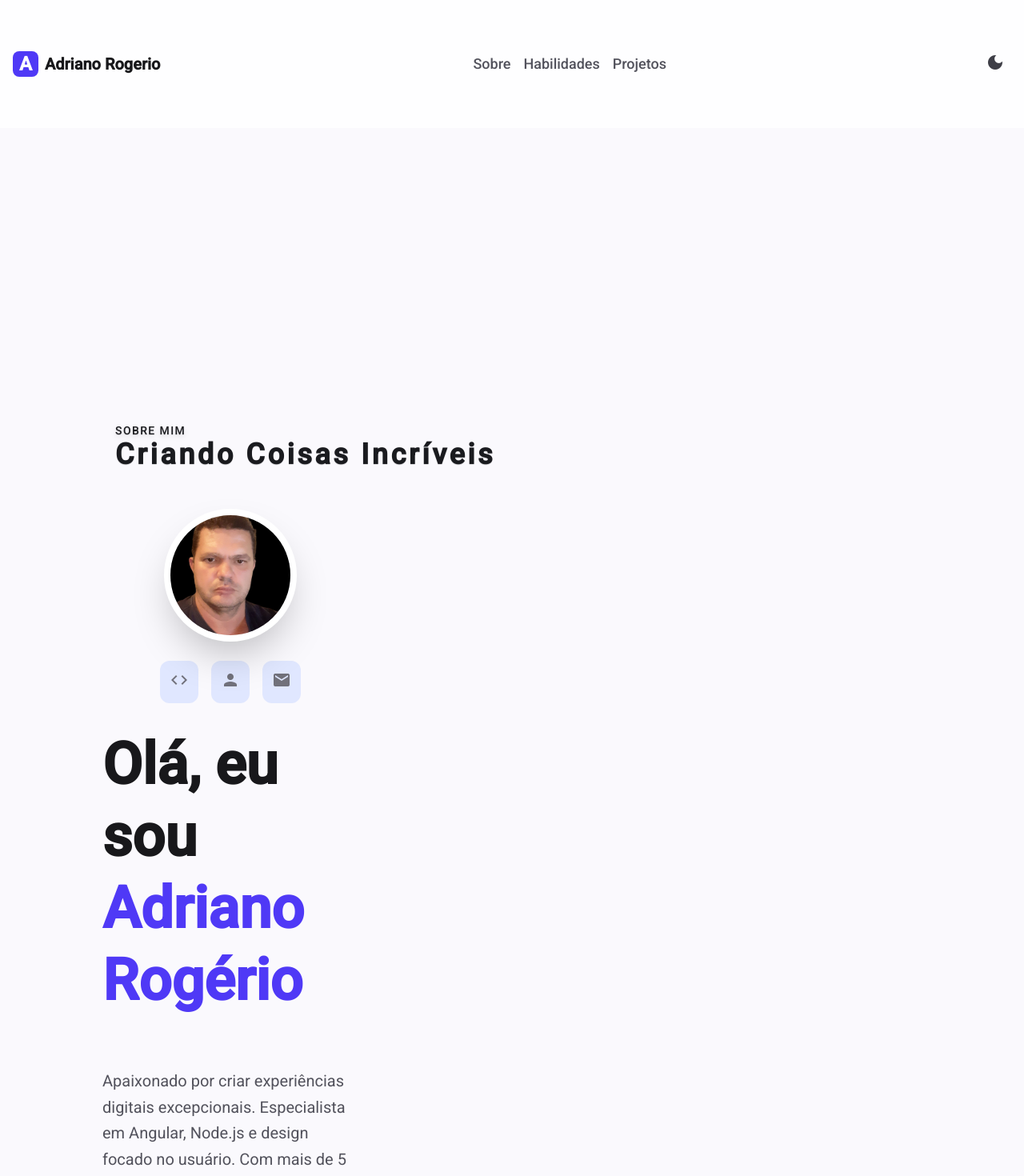
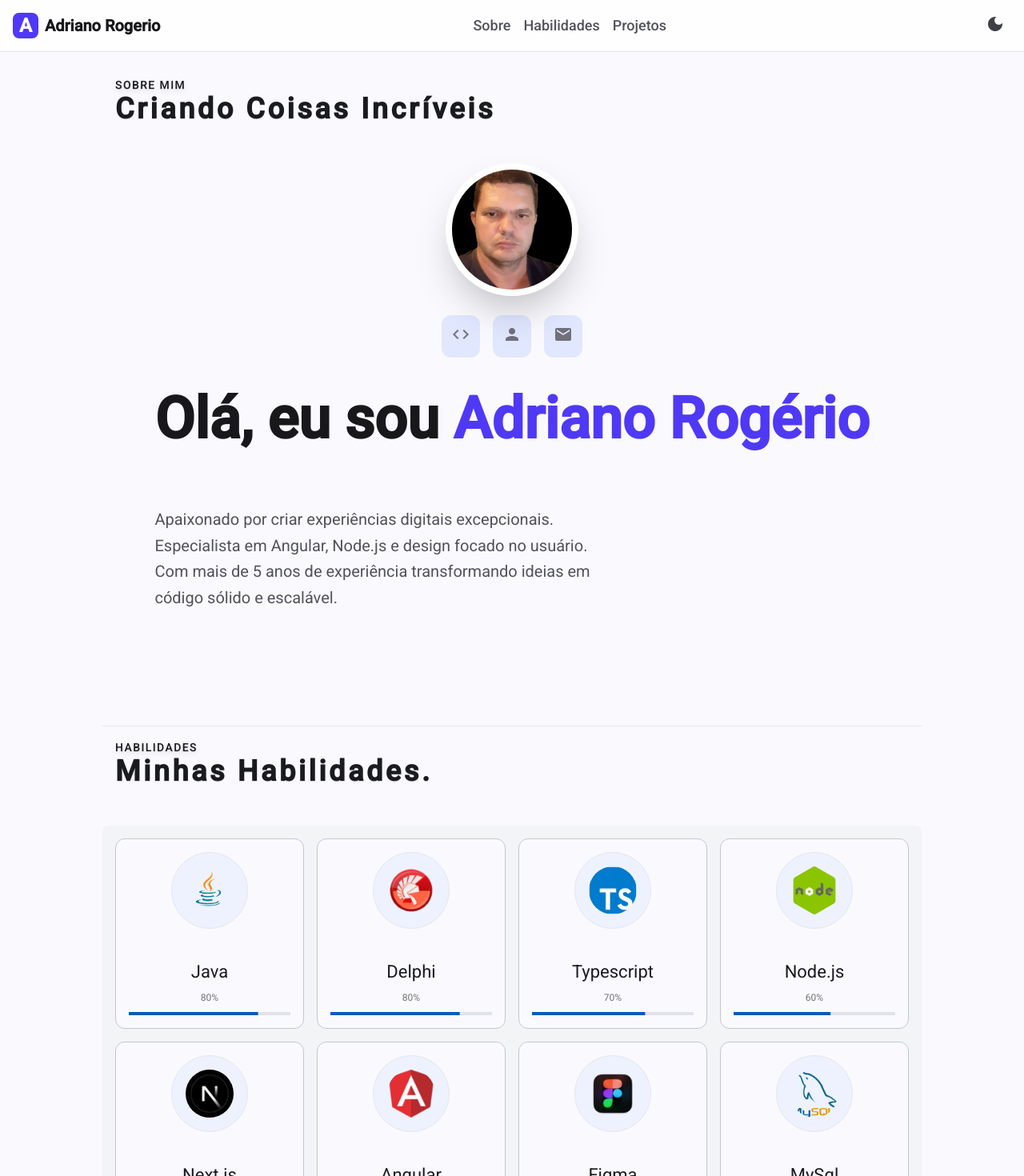
Before and after one commit to GITGARDS/app-portifolio, an Angular app: page / in a window 1280 px wide. Shown: the top 1470 px of the page at 80% size. Built offline with nearby package versions, Linux system fonts and the light colour scheme.

Commit message:
feat: melhorias

```diff
--- a/src/app/app.html
+++ b/src/app/app.html
@@ -1,5 +1,8 @@
-<app-header></app-header>
-
-<app-sobre></app-sobre>
-<app-stacks></app-stacks>
-<app-projetos></app-projetos>
+<div class="min-h-screen">
+  <app-header></app-header>
+  <div>
+    <app-sobre></app-sobre>
+    <app-stacks></app-stacks>
+    <app-projetos></app-projetos>
+  </div>
+</div>
--- a/src/app/components/btn-stacks/btn-stacks.html
+++ b/src/app/components/btn-stacks/btn-stacks.html
@@ -1,11 +1,11 @@
-<mat-card appearance="filled" class="h-52 flex gap-3 px-2">
+<mat-card appearance="filled" class="h-52 flex gap-3 px-2 !border-none" appearance="outlined">
   <mat-card-header>
     <mat-card-title>Stacks</mat-card-title>
   </mat-card-header>
 
   <div class="flex flex-wrap gap-2">
-    @for (item of stacks; track $index) {
-      <span class="px-2 py-1 text-[14px] font-semibold text-gray-700 bg-gray-200 rounded-full border border-gray-400">
+    @for (item of stacks(); track $index) {
+      <span class="px-2 py-1 text-[14px] font-medium text-gray-500 bg-indigo-100 rounded-full ">
         {{ item }}
       </span>
     }
--- a/src/app/components/btn-stacks/btn-stacks.ts
+++ b/src/app/components/btn-stacks/btn-stacks.ts
@@ -1,4 +1,4 @@
-import { Component, Input } from "@angular/core";
+import { Component, input } from "@angular/core";
 import { MatCardModule } from "@angular/material/card";
 
 @Component({
@@ -8,5 +8,5 @@ import { MatCardModule } from "@angular/material/card";
   styleUrl: './btn-stacks.css',
 })
 export class BtnStacks {
-  @Input() stacks: string[] = [];
+  stacks = input.required<string[]>( );
 }
--- a/src/app/components/header/header.html
+++ b/src/app/components/header/header.html
@@ -1,11 +1,10 @@
-<header class="w-full h-[20%] fixed top-0 flex-wrap sm:flex items-center justify-between bg-white/80 dark:bg-zinc-900/80  p-4 z-50">
-  <section class="h-12">
+<!-- <header class="w-full h-[20%] fixed top-0 flex-wrap sm:flex items-center justify-between bg-white/80 dark:bg-zinc-900/80  p-4 z-50">  -->
+<header
+  class="fixed top-0 left-0 right-0 z-50 bg-white/80 dark:bg-zinc-900/80 backdrop-blur-md border-b border-zinc-200 dark:border-zinc-800 no-print"
+>
+  <div class="flex justify-between items-center px-4 h-16">
     <app-header-logo></app-header-logo>
-  </section>
-  <section class="h-12">
     <app-header-nav></app-header-nav>
-  </section>
-  <section class="h-12">
     <app-header-theme></app-header-theme>
-  </section>
+  </div>
 </header>
--- a/src/app/pages/projetos/projeto-card/projeto-card.html
+++ b/src/app/pages/projetos/projeto-card/projeto-card.html
@@ -1,32 +1,31 @@
-<mat-card class="flex gap-2 p-2 group">
+<mat-card class="flex gap-2 p-2 group hover:!shadow-2xl transition-all !border-gray-200" appearance="outlined">
   <mat-card-header>
-    <mat-card-title class="text-2xl">{{ projeto.titulo }}</mat-card-title>
+    <mat-card-title class="text-2xl">{{ projeto().titulo }}</mat-card-title>
   </mat-card-header>
-  <div class="h-48 overflow-hidden rounded-lg">
+  <div class="h-48 aspect-video overflow-hidden rounded-lg">
     <img
       mat-card-image
       loading="lazy"
       decoding="async"
       fetchpriority="high"
-      [src]="projeto.capa"
+      [src]="projeto().capa"
       alt="imagem"
       width="200"
-      class="rounded-lg opacity-90 h-full w-full object-cover group-hover:scale-105 transition duration-300"
+      class="rounded-lg opacity-90 h-full w-full object-cover"
       priority
     />
   </div>
 
-  <app-btn-stacks [stacks]="projeto.stacks" />
+  <app-btn-stacks [stacks]="projeto().stacks" />
 
   <mat-card-content class="h-36 overflow-hidden">
     <p class="text-[12px] opacity-60">
-      {{ projeto.descricao }}
+      {{ projeto().descricao }}
     </p>
   </mat-card-content>
 
-
   <mat-card-actions>
-    <a mat-button matButton="filled" [href]="projeto.href" target="_blank" class="w-full group">
+    <a mat-button matButton="tonal" [href]="projeto().href" target="_blank" class="w-full group">
       <div class="flex justify-between gap-2">
         <span>Saber Mais</span>
         <span class="block group-hover:ms-0.5 transition-all duration-300"> &rarr; </span>
--- a/src/app/pages/projetos/projeto-card/projeto-card.ts
+++ b/src/app/pages/projetos/projeto-card/projeto-card.ts
@@ -1,5 +1,5 @@
 import { CommonModule } from "@angular/common";
-import { Component, Input } from "@angular/core";
+import { Component, input } from "@angular/core";
 import { MatButtonModule } from "@angular/material/button";
 import { MatCardModule } from "@angular/material/card";
 import { BtnStacks } from "../../../components/btn-stacks/btn-stacks";
@@ -10,7 +10,14 @@ import { MockProjetoModel } from "../../../shared/mock";
   imports: [CommonModule, MatCardModule, MatButtonModule, BtnStacks],
   templateUrl: './projeto-card.html',
   styleUrl: './projeto-card.css',
+  styles: [
+    `
+      :host {
+        display: block;
+      }
+    `,
+  ],
 })
 export class ProjetoCard {
-  @Input() projeto!: MockProjetoModel;
+  projeto  = input.required<MockProjetoModel>( );
 }
--- a/src/app/pages/projetos/projetos.html
+++ b/src/app/pages/projetos/projetos.html
@@ -3,7 +3,7 @@
 
   <div class="w-full border border-gray-200 rounded-xl p-4 mt-8">
     <div class="flex flex-col gap-5 w-full">
-      <div class="grid grid-cols-1 sm:grid-cols-2 md:grid-cols-3 lg:grid-cols-4 w-full gap-4">
+      <div class="grid grid-cols-1 sm:grid-cols-2 md:grid-cols-3 lg:grid-cols-4 w-full gap-10">
         @for (item of items; track $index) {
           <div class="w-full">
             <app-projeto-card [projeto]="item" />
--- a/src/app/pages/sobre/sobre.html
+++ b/src/app/pages/sobre/sobre.html
@@ -1,6 +1,6 @@
-<div class="w-[80%] m-auto mt-[40%] pb-30 border-b border-gray-200" id="sobre">
+<div class="w-[80%] m-auto pt-20 pb-20 border-b border-gray-200" id="sobre">
   <app-title-pagina titulo="Sobre mim" descricao="Criando coisas incríveis" />
-  <div class="items-center spacey-2 xl:grid xl:grid-cols-3 xl:gap-x-8 xl:space-y-0">
+  <div class="flex justify-center items-center">
     <div class="flex flex-col items-center pt-8">
       <div
         class="aspect-square rounded-full overflow-hidden bg-zinc-100 dark:bg-zinc-800 border-8 border-white dark:border-zinc-900 shadow-2xl relative z-10"
--- a/src/app/pages/sobre/sobre.ts
+++ b/src/app/pages/sobre/sobre.ts
@@ -7,6 +7,13 @@ import { TitlePagina } from "../../components/title-pagina/title-pagina";
   imports: [TitlePagina, MatIcon],
   templateUrl: './sobre.html',
   styleUrl: './sobre.css',
+  styles: [
+    `
+      :host {
+        display: block;
+      }
+    `,
+  ],
 })
 export class Sobre {
   about = signal({
@@ -18,9 +25,12 @@ export class Sobre {
     location: 'Brasil',
     socials: [
       { name: 'GitHub', url: 'https://github.com/GITGARDS', icon: 'code' },
-      { name: 'LinkedIn', url: 'https://linkedin.com/in/adriano-rogerio-de-souza-95138a214/', icon: 'person' },
+      {
+        name: 'LinkedIn',
+        url: 'https://linkedin.com/in/adriano-rogerio-de-souza-95138a214/',
+        icon: 'person',
+      },
       { name: 'Email', url: 'mailto:adrianorogeriodesouza4353@gmail.com', icon: 'email' },
-    ]
+    ],
   });
-
 }
--- a/src/app/pages/stacks/stack-card/stack-card.html
+++ b/src/app/pages/stacks/stack-card/stack-card.html
@@ -1,5 +1,7 @@
 <mat-card class="flex items-center p-4 gap-2" appearance="outlined">
-  <div class="flex tems-center justify-center h-14 w-14">
+  <div
+    class="w-24 h-24 bg-indigo-50 dark:bg-indigo-900/30 rounded-full flex items-center justify-center mb-4 group-hover:scale-110 transition-transform border border-gray-200"
+  >
     <img mat-card-image [src]="stack.icone" alt="Photo of a Shiba Inu" width="60" />
   </div>
   <mat-card-header>
--- a/src/material-theme.scss
+++ b/src/material-theme.scss
@@ -21,11 +21,11 @@ html {
 
   @include mat.button-overrides(
     (
-      text-container-shape: 0%,
-      protected-container-shape: 0%,
-      outlined-container-shape: 0%,
-      filled-container-shape: 0%,
-      tonal-container-shape: 0%,
+      // text-container-shape: 0%,
+      // protected-container-shape: 0%,
+      // outlined-container-shape: 0%,
+      // filled-container-shape: 0%,
+      // tonal-container-shape: 0%,
     )
   );
 }
```
